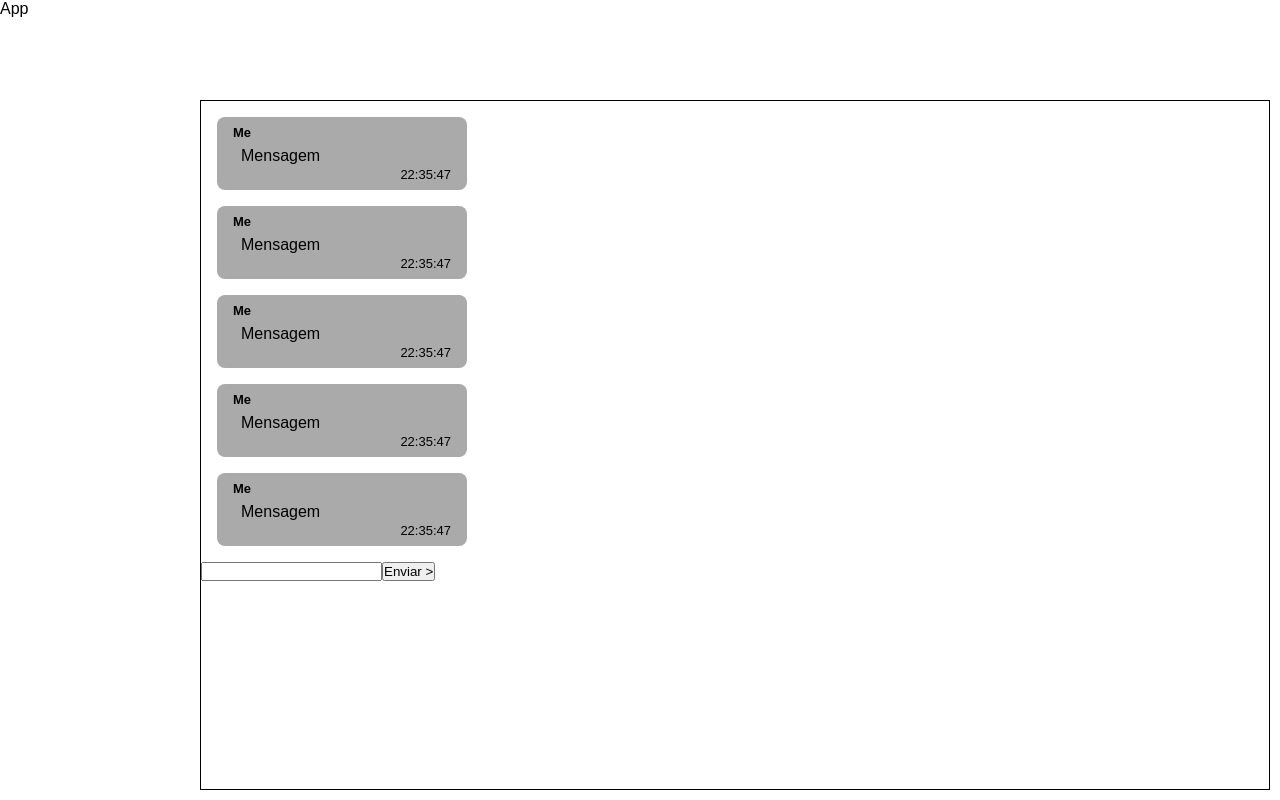
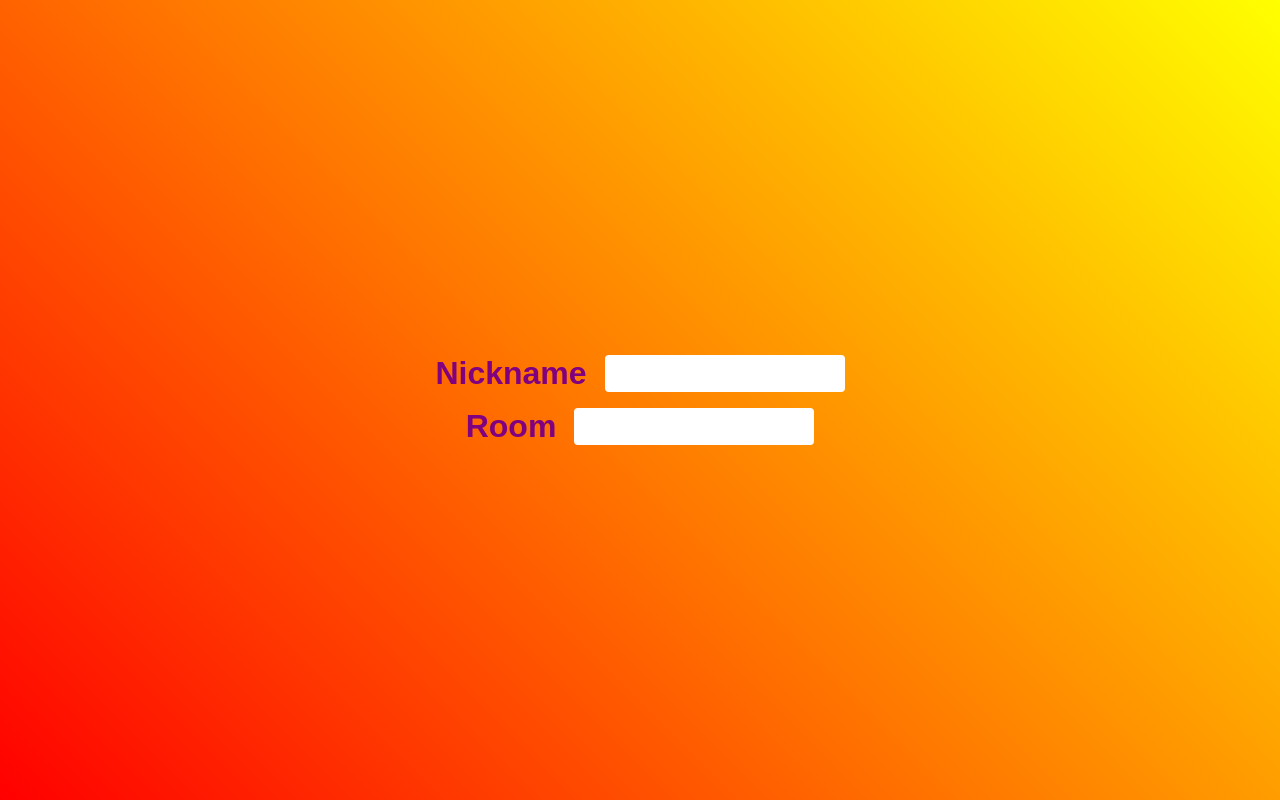
Before and after one commit to daviprios/chat-app, a React app: page / in a window 1280 px wide. Built offline with nearby package versions, Linux system fonts and the light colour scheme; the HTML template or start-up script is replaced by a standard one.

Commit message:
add lobby page

```diff
--- a/src/App.module.css
+++ /dev/null
@@ -1,9 +0,0 @@
-.app {
-  overflow: hidden;
-  height: 100%;
-
-  display: grid;
-  grid-template-columns: 200px auto;
-  grid-template-rows: 100px auto;
-  grid-template-areas: 'logo header' 'list chat';
-}
--- a/src/App.tsx
+++ /dev/null
@@ -1,14 +0,0 @@
-import styles from './App.module.css'
-
-import Chat from './views/Chat'
-
-function App() {
-  return (
-    <main className={styles.app}>
-      App
-      <Chat/>
-    </main>
-  )
-}
-
-export default App
--- a/src/api/connection.ts
+++ b/src/api/connection.ts
@@ -2,4 +2,8 @@ import { io } from 'socket.io-client'
 
 const apiUrl = 'http://localhost:8000'
 
-export default io(apiUrl)
+export default io(apiUrl, {
+	query: {
+		room: location.pathname,
+	},
+})
--- a/src/main.tsx
+++ b/src/main.tsx
@@ -1,10 +1,10 @@
 import React from 'react'
 import ReactDOM from 'react-dom/client'
-import App from './App'
+import Routes from './routes'
 import './global.css'
 
 ReactDOM.createRoot(document.getElementById('root') as HTMLElement).render(
-  <React.StrictMode>
-    <App />
-  </React.StrictMode>
+	<React.StrictMode>
+		<Routes />
+	</React.StrictMode>
 )
--- /dev/null
+++ b/src/routes.tsx
@@ -0,0 +1,19 @@
+import { BrowserRouter, Routes as Switch, Route } from 'react-router-dom'
+
+import Chat from './views/Chat'
+import Lobby from './views/Lobby'
+
+function App() {
+	return (
+		<BrowserRouter>
+			<Switch>
+				<Route path='/'>
+					<Route index element={<Lobby />} />
+					<Route path='/:room' element={<Chat />} />
+				</Route>
+			</Switch>
+		</BrowserRouter>
+	)
+}
+
+export default App
--- a/src/views/Chat/index.module.css
+++ b/src/views/Chat/index.module.css
@@ -1,3 +1,13 @@
+.app {
+	overflow: hidden;
+	height: 100%;
+
+	display: grid;
+	grid-template-columns: 200px auto;
+	grid-template-rows: 100px auto;
+	grid-template-areas: 'logo header' 'list chat';
+}
+
 .chat {
 	grid-area: chat;
 
--- a/src/views/Chat/index.tsx
+++ b/src/views/Chat/index.tsx
@@ -3,8 +3,8 @@ import Ballon from './Ballon'
 import styles from './index.module.css'
 
 interface Message {
-  senderName: string,
-  timestamp: Date,
+	senderName: string
+	timestamp: Date
 	message: string
 }
 
@@ -13,48 +13,53 @@ const Chat = () => {
 		{
 			message: 'Mensagem',
 			senderName: 'Me',
-      timestamp: new Date()
+			timestamp: new Date(),
 		},
 		{
 			message: 'Mensagem',
 			senderName: 'Me',
-      timestamp: new Date()
+			timestamp: new Date(),
 		},
 		{
 			message: 'Mensagem',
 			senderName: 'Me',
-      timestamp: new Date()
+			timestamp: new Date(),
 		},
 		{
 			message: 'Mensagem',
 			senderName: 'Me',
-      timestamp: new Date()
+			timestamp: new Date(),
 		},
 		{
 			message: 'Mensagem',
 			senderName: 'Me',
-      timestamp: new Date()
+			timestamp: new Date(),
 		},
 	])
 
 	return (
+		<main className={styles.app}>
 			<section className={styles.chat}>
 				<div>
 					<ul>
 						{messages.map((message) => {
 							return (
-              <Ballon senderName={message.senderName} timestamp={message.timestamp}>
+								<Ballon
+									senderName={message.senderName}
+									timestamp={message.timestamp}
+								>
 									{message.message}
 								</Ballon>
 							)
 						})}
 					</ul>
 					<form>
-          <input/>
+						<input />
 						<button>Enviar {'>'}</button>
 					</form>
 				</div>
 			</section>
+		</main>
 	)
 }
 
--- /dev/null
+++ b/src/views/Lobby/index.module.css
@@ -0,0 +1,39 @@
+.lobby {
+	display: flex;
+	justify-content: center;
+	align-items: center;
+
+	height: 100%;
+
+	background-image: linear-gradient(45deg, red, yellow);
+}
+
+.lobby form {
+	display: flex;
+	justify-content: center;
+	align-items: center;
+	flex-direction: column;
+}
+
+.lobby label:not(:last-of-type) {
+	margin-bottom: 1rem;
+}
+
+.lobby label {
+	display: inline-flex;
+
+	color: purple;
+
+	font-weight: bold;
+	font-size: xx-large;
+}
+
+.lobby input {
+	margin-left: 1em;
+	padding: 0.25rem;
+
+	border-radius: 0.25rem;
+	border: none;
+
+	font-size: large;
+}
--- /dev/null
+++ b/src/views/Lobby/index.tsx
@@ -0,0 +1,40 @@
+import { useState } from 'react'
+import { useNavigate } from 'react-router-dom'
+import styles from './index.module.css'
+
+const Lobby = () => {
+	const navigate = useNavigate()
+
+	const [room, setRoom] = useState('')
+	const [nickname, setNickname] = useState('')
+
+	const submit: React.FormEventHandler<HTMLFormElement> = (e) => {
+		e.preventDefault()
+		navigate(`/${room}?nickname=${nickname}`)
+	}
+
+	return (
+		<main className={styles.lobby}>
+			<form onSubmit={submit}>
+				<label>
+					Nickname
+					<input
+						type={'text'}
+						value={nickname}
+						onChange={(e) => setNickname(e.currentTarget.value)}
+					/>
+				</label>
+				<label>
+					Room
+					<input
+						type={'text'}
+						value={room}
+						onChange={(e) => setRoom(e.currentTarget.value)}
+					/>
+				</label>
+			</form>
+		</main>
+	)
+}
+
+export default Lobby
```
Also changed, not shown: 1 other file (tests, documents, lock files or other folders). Lines whose indentation alone changed are shown as unchanged.
